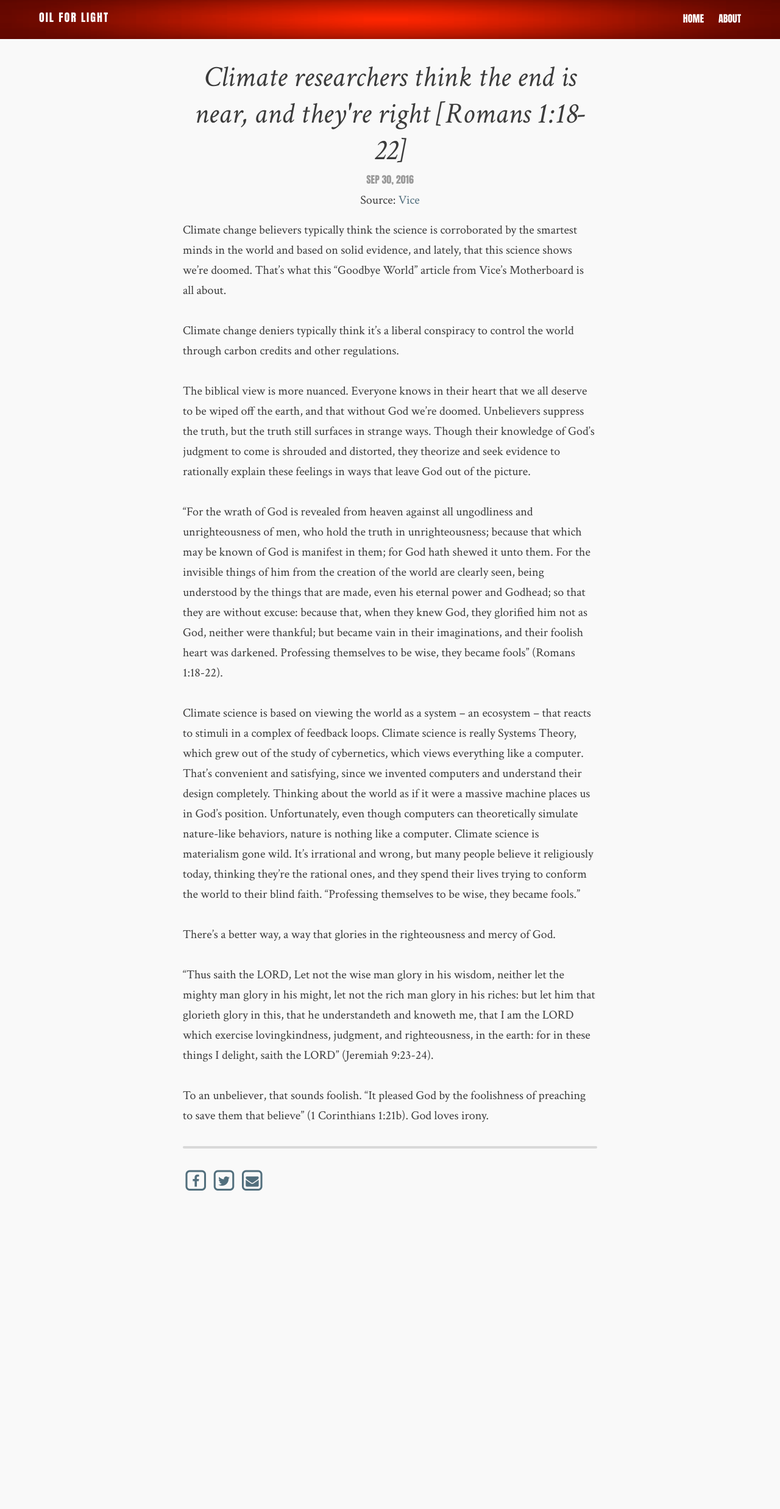
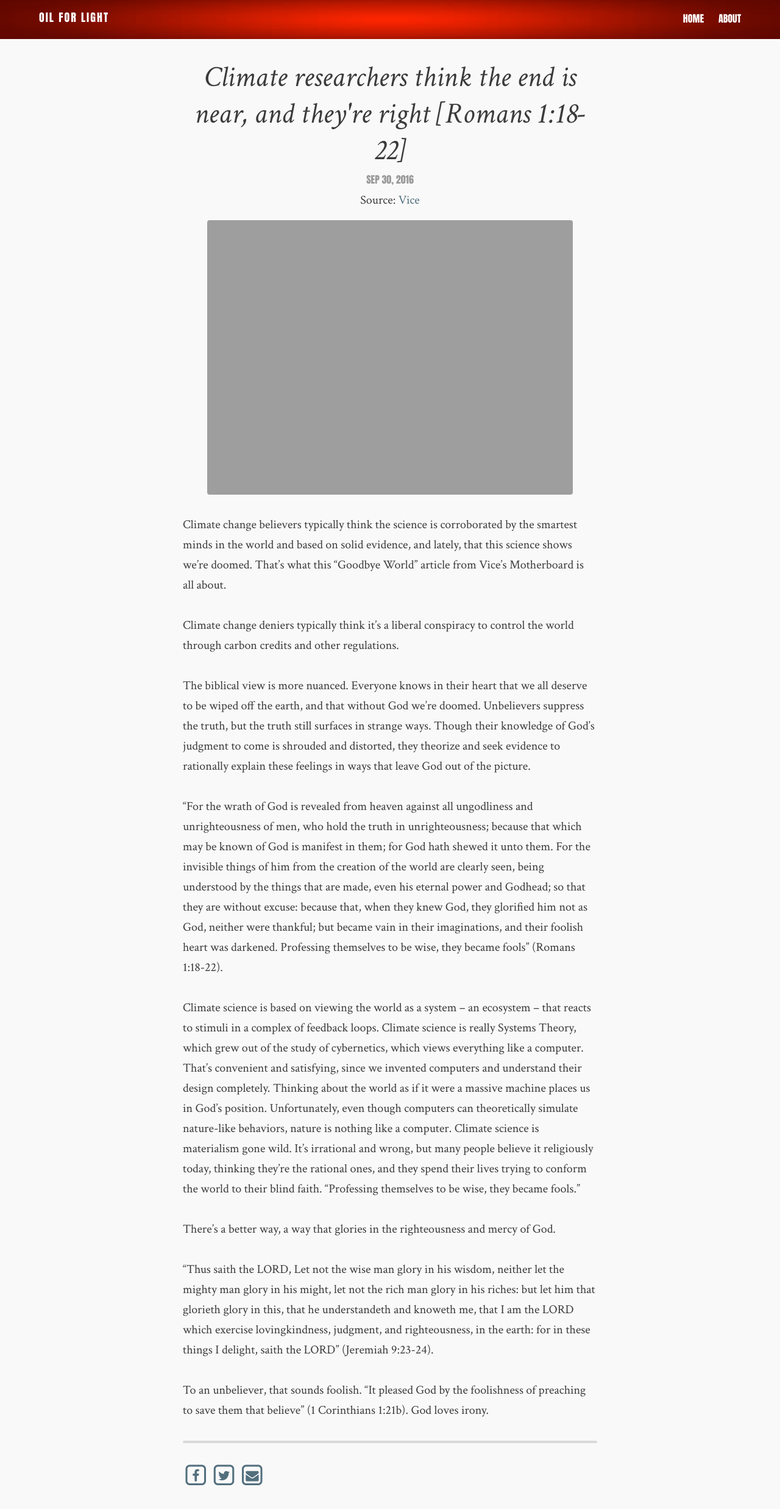
Before and after one commit to flashlightministries/oilforlight, a Jekyll site: the page built from _posts/2016-09-30-climate-end-near.md, in a window 1280 px wide. Shown: the whole page at 61% size. Built offline with Jekyll 4.4.1, drawn with Linux system fonts in a browser that asks for light colours; nearby versions of some CDN libraries; before the commit the page ends 1991 px from its top, so only the background shows below that.

Commit message:
Update 2016-09-30-climate-end-near.md

```diff
--- a/_posts/2016-09-30-climate-end-near.md
+++ b/_posts/2016-09-30-climate-end-near.md
@@ -6,6 +6,8 @@ passage: Romans 1:18-22
 source:
     name: Vice
     url: https://motherboard.vice.com/en_us/article/z43wpx/goodbye-world-weve-passed-the-carbon-tipping-point-for-good
+image:
+    feature: articles/2016-09-30-climate-end-near/earth.jpg
 comments: false
 ---
 
```
